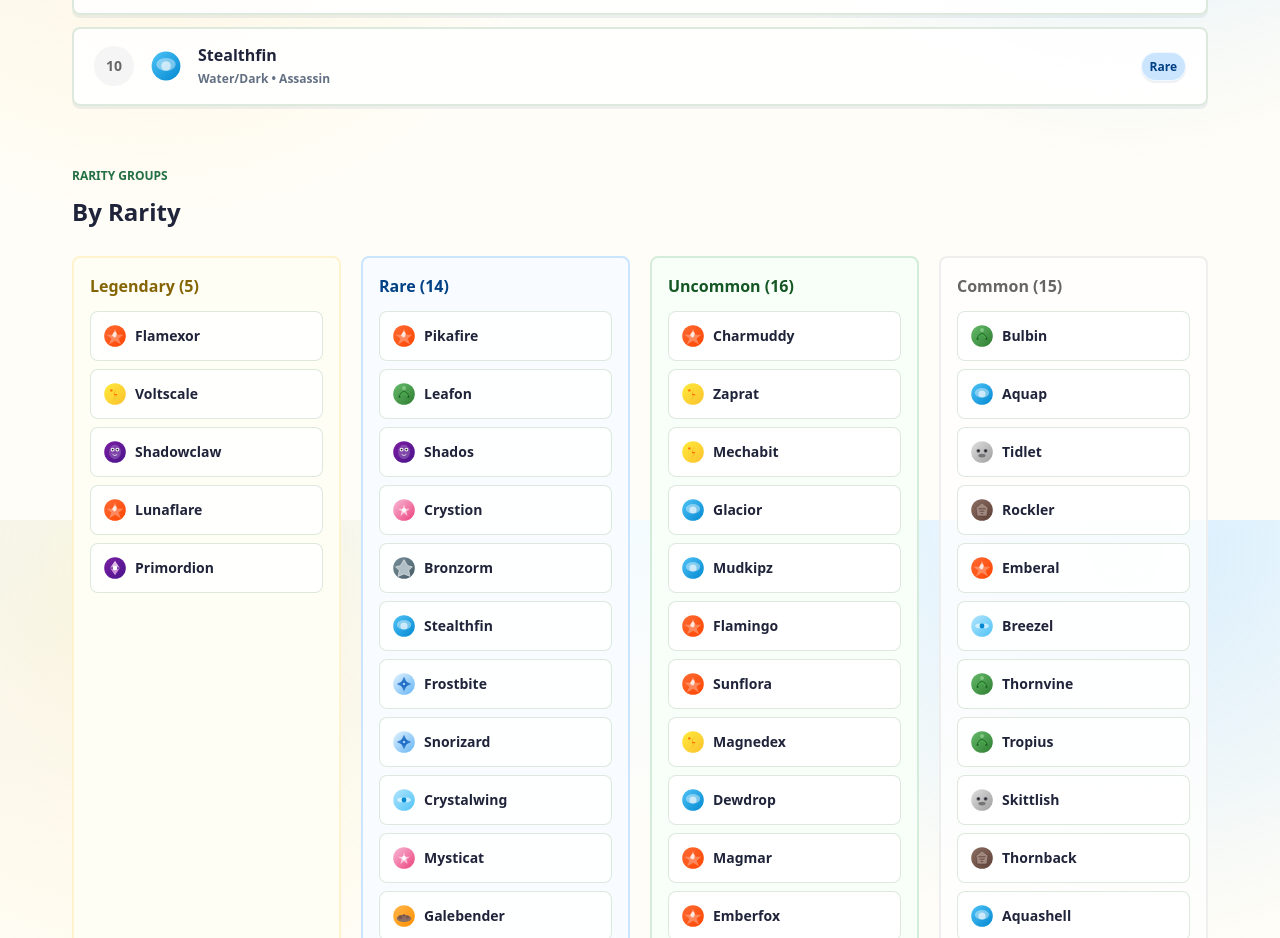
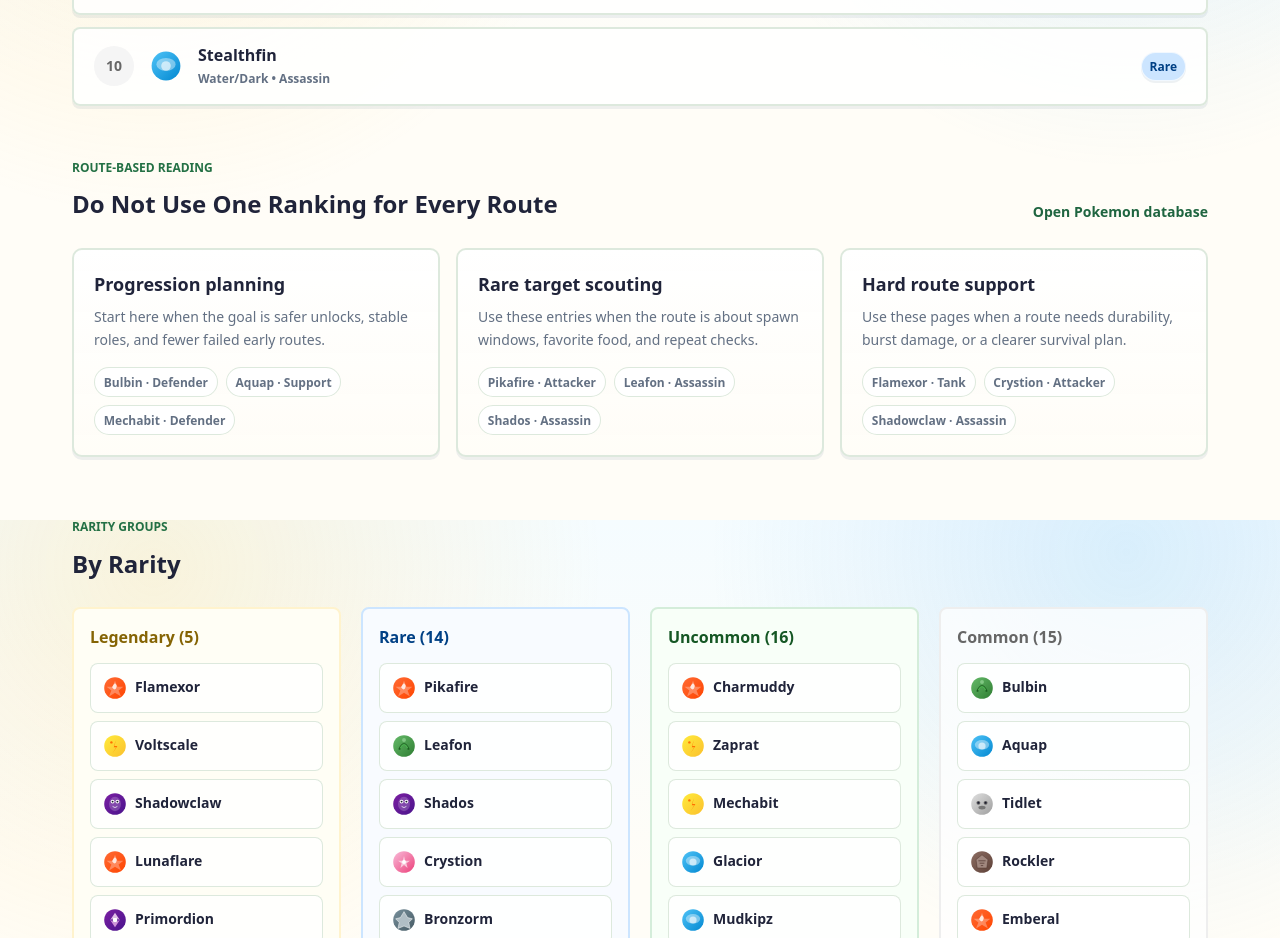
Before and after one commit to haoyg/pokopia_wiki, a Next.js app: page /tier-list in a window 1280 px wide. Shown: the part 1880-2818 px from the top of the page. Built offline with nearby package versions, Linux system fonts and the light colour scheme.

Commit message:
两个低风险 SEO／内容质量优化

```diff
--- a/src/app/tier-list/page.tsx
+++ b/src/app/tier-list/page.tsx
@@ -79,6 +79,24 @@ const indexNotes = [
   },
 ]
 
+const routePriorityGroups = [
+  {
+    title: 'Progression planning',
+    text: 'Start here when the goal is safer unlocks, stable roles, and fewer failed early routes.',
+    ids: ['pkm002', 'pkm004', 'pkm010'],
+  },
+  {
+    title: 'Rare target scouting',
+    text: 'Use these entries when the route is about spawn windows, favorite food, and repeat checks.',
+    ids: ['pkm001', 'pkm006', 'pkm009'],
+  },
+  {
+    title: 'Hard route support',
+    text: 'Use these pages when a route needs durability, burst damage, or a clearer survival plan.',
+    ids: ['pkm007', 'pkm012', 'pkm030'],
+  },
+]
+
 const rarityHeadings = [
   { label: 'Legendary', pokemon: legendary, className: 'legendary' },
   { label: 'Rare', pokemon: rare, className: 'rare' },
@@ -115,6 +133,8 @@ export const metadata: Metadata = {
 }
 
 export default function TierListPage() {
+  const findPokemon = (id: string) => pokemonData.find((pokemon) => pokemon.id === id)
+
   return (
     <main className="page-shell">
       <BreadcrumbJsonLd
@@ -201,6 +221,35 @@ export default function TierListPage() {
         </div>
       </section>
 
+      <section className="index-guide-panel">
+        <div className="section-title-row">
+          <div>
+            <span className="panel-kicker">Route-Based Reading</span>
+            <h2>Do Not Use One Ranking for Every Route</h2>
+          </div>
+          <Link href="/wiki/pokemon">Open Pokemon database</Link>
+        </div>
+        <div className="index-guide-grid">
+          {routePriorityGroups.map((group) => (
+            <div key={group.title} className="index-guide-card">
+              <strong>{group.title}</strong>
+              <p>{group.text}</p>
+              <div>
+                {group.ids.map((id) => {
+                  const pokemon = findPokemon(id)
+                  if (!pokemon) return null
+                  return (
+                    <Link key={id} href={`/wiki/pokemon/${pokemon.id}`}>
+                      {pokemon.name} · {pokemon.specialty}
+                    </Link>
+                  )
+                })}
+              </div>
+            </div>
+          ))}
+        </div>
+      </section>
+
       <section className="tier-section">
         <div className="section-title-row">
           <div>
```
Also changed, not shown: src/app/features/page.tsx (+16 -0 lines).
